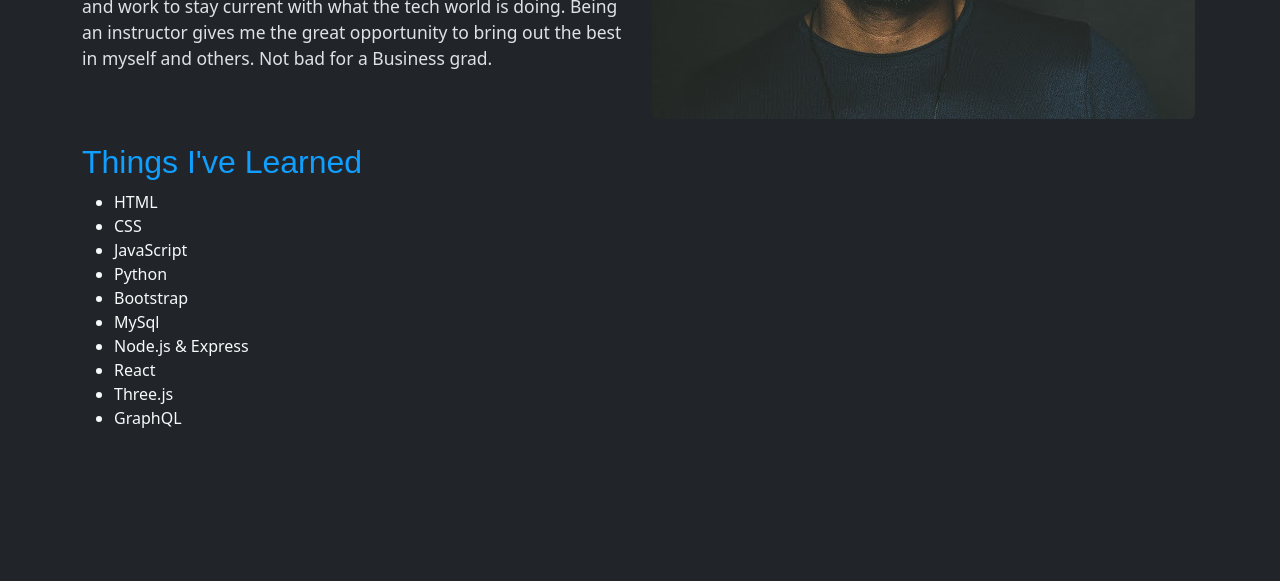
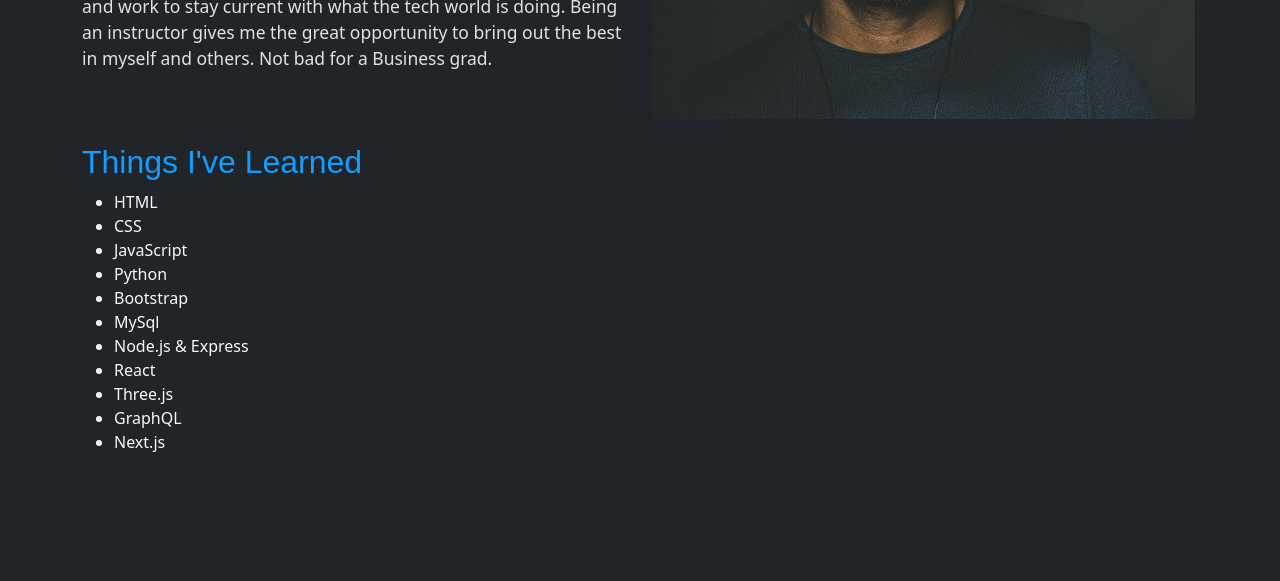
Before and after one commit to bluesatch/githubio, a plain HTML site: page about.html in a window 1280 px wide. Shown: the part 972-1553 px from the top of the page. Drawn offline with nearby package versions, Linux system fonts and the light colour scheme; a web font is replaced by a local one.

Commit message:
added next.js to language list

```diff
--- a/about.html
+++ b/about.html
@@ -120,6 +120,7 @@
                     <li class="lang-list-item">React</li>
                     <li class="lang-list-item">Three.js</li>
                     <li class="lang-list-item">GraphQL</li>
+                    <li class="lang-list-item">Next.js</li>
                 </ul>
             </div>
         </section>
```
